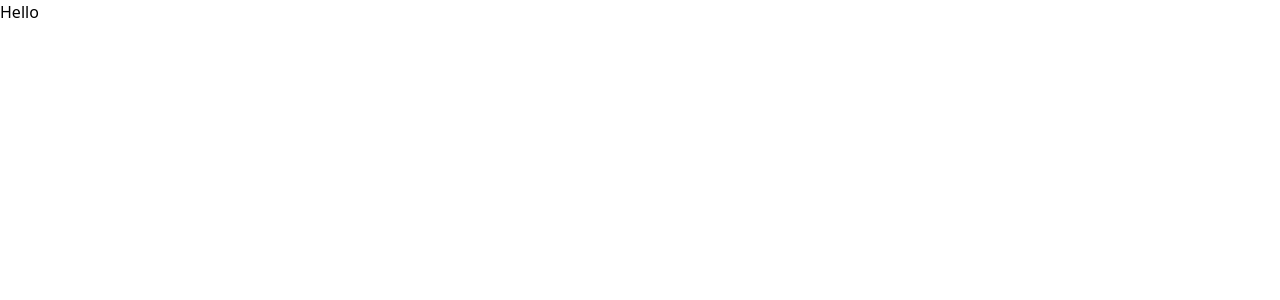
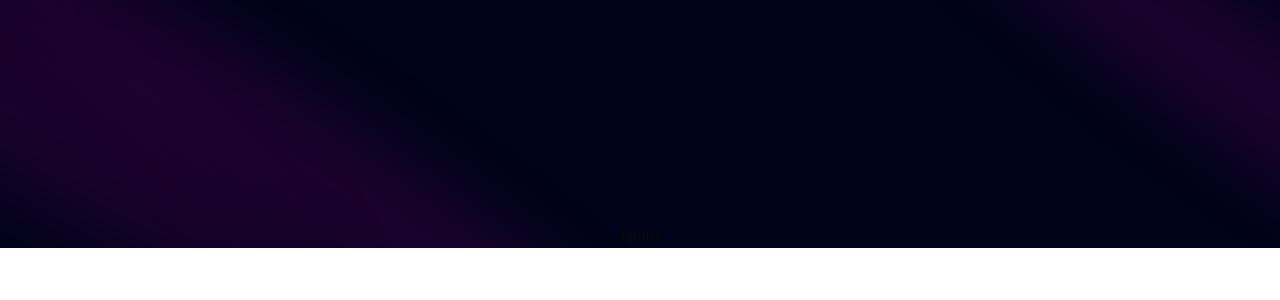
Before and after one commit to cindygnaedinger/cindy-gnaedinger-portfolio-v2, a Next.js app: page / in a window 1280 px wide. Shown: the top 300 px of the page. Built offline with nearby package versions, Linux system fonts and the light colour scheme.

Commit message:
Modifica estilos en global.css y tailwind.config.js

```diff
--- a/app/globals.css
+++ b/app/globals.css
@@ -1,3 +1,85 @@
 @tailwind base;
 @tailwind components;
 @tailwind utilities;
+
+@layer base {
+  :root {
+    --background: 0 0% 100%;
+    --foreground: 240 10% 3.9%;
+
+    --card: 0 0% 100%;
+    --card-foreground: 240 10% 3.9%;
+
+    --popover: 0 0% 100%;
+    --popover-foreground: 240 10% 3.9%;
+
+    --primary: 240 5.9% 10%;
+    --primary-foreground: 0 0% 98%;
+
+    --secondary: 240 4.8% 95.9%;
+    --secondary-foreground: 240 5.9% 10%;
+
+    --muted: 240 4.8% 95.9%;
+    --muted-foreground: 240 3.8% 46.1%;
+
+    --accent: 240 4.8% 95.9%;
+    --accent-foreground: 240 5.9% 10%;
+
+    --destructive: 0 84.2% 60.2%;
+    --destructive-foreground: 0 0% 98%;
+
+    --border: 240 5.9% 90%;
+    --input: 240 5.9% 90%;
+    --ring: 240 10% 3.9%;
+
+    --radius: 0.5rem;
+  }
+
+  .dark {
+    --background: 240 10% 3.9%;
+    --foreground: 0 0% 98%;
+
+    --card: 240 10% 3.9%;
+    --card-foreground: 0 0% 98%;
+
+    --popover: 240 10% 3.9%;
+    --popover-foreground: 0 0% 98%;
+
+    --primary: 0 0% 98%;
+    --primary-foreground: 240 5.9% 10%;
+
+    --secondary: 240 3.7% 15.9%;
+    --secondary-foreground: 0 0% 98%;
+
+    --muted: 240 3.7% 15.9%;
+    --muted-foreground: 240 5% 64.9%;
+
+    --accent: 240 3.7% 15.9%;
+    --accent-foreground: 0 0% 98%;
+
+    --destructive: 0 62.8% 30.6%;
+    --destructive-foreground: 0 0% 98%;
+
+    --border: 240 3.7% 15.9%;
+    --input: 240 3.7% 15.9%;
+    --ring: 240 4.9% 83.9%;
+  }
+}
+
+@layer base {
+  * {
+    @apply border-border !scroll-smooth;
+  }
+  body {
+    @apply bg-background text-foreground;
+  }
+  button {
+    @apply active:outline-none;
+  }
+}
+
+@layer utilities {
+  .heading {
+    @apply font-bold text-4xl md:text-5xl text-center;
+  }
+}
--- a/app/page.tsx
+++ b/app/page.tsx
@@ -1,9 +1,11 @@
+import Hero from "@/components/Hero";
 import Image from "next/image";
 
 export default function Home() {
   return (
-    <main className="relative">
-      <div>
+    <main className="relative bg-black-100 flex justify-center items-center flex-col overflow-hidden mx-auto sm:px-10 px-5">
+      <div className="">
+        <Hero />
         <h1>Hello</h1>
       </div>
     </main>
--- /dev/null
+++ b/components/ui/Spotlight.tsx
@@ -0,0 +1,56 @@
+import React from "react";
+import { cn } from "@/utils/cn";
+
+type SpotlightProps = {
+  className?: string;
+  fill?: string;
+};
+
+export const Spotlight = ({ className, fill }: SpotlightProps) => {
+  return (
+    <svg
+      className={cn(
+        "animate-spotlight pointer-events-none absolute z-[1]  h-[169%] w-[138%] lg:w-[84%] opacity-0",
+        className
+      )}
+      xmlns="http://www.w3.org/2000/svg"
+      viewBox="0 0 3787 2842"
+      fill="none"
+    >
+      <g filter="url(#filter)">
+        <ellipse
+          cx="1924.71"
+          cy="273.501"
+          rx="1924.71"
+          ry="273.501"
+          transform="matrix(-0.822377 -0.568943 -0.568943 0.822377 3631.88 2291.09)"
+          fill={fill || "white"}
+          fillOpacity="0.21"
+        ></ellipse>
+      </g>
+      <defs>
+        <filter
+          id="filter"
+          x="0.860352"
+          y="0.838989"
+          width="3785.16"
+          height="2840.26"
+          filterUnits="userSpaceOnUse"
+          colorInterpolationFilters="sRGB"
+        >
+          <feFlood floodOpacity="0" result="BackgroundImageFix"></feFlood>
+          <feBlend
+            mode="normal"
+            in="SourceGraphic"
+            in2="BackgroundImageFix"
+            result="shape"
+          ></feBlend>
+          <feGaussianBlur
+            stdDeviation="151"
+            result="effect1_foregroundBlur_1065_8"
+          ></feGaussianBlur>
+        </filter>
+      </defs>
+    </svg>
+  );
+};
--- a/tailwind.config.ts
+++ b/tailwind.config.ts
@@ -1,18 +1,204 @@
 import type { Config } from "tailwindcss";
 
-export default {
+const svgToDataUri = require("mini-svg-data-uri");
+
+const colors = require("tailwindcss/colors");
+const {
+  default: flattenColorPalette,
+} = require("tailwindcss/lib/util/flattenColorPalette");
+
+const config = {
+  darkMode: ["class"],
   content: [
-    "./pages/**/*.{js,ts,jsx,tsx,mdx}",
-    "./components/**/*.{js,ts,jsx,tsx,mdx}",
-    "./app/**/*.{js,ts,jsx,tsx,mdx}",
+    "./pages/**/*.{ts,tsx}",
+    "./components/**/*.{ts,tsx}",
+    "./app/**/*.{ts,tsx}",
+    "./src/**/*.{ts,tsx}",
+    "./data/**/*.{ts,tsx}",
   ],
+  prefix: "",
   theme: {
+    container: {
+      center: true,
+      padding: "2rem",
+      screens: {
+        "2xl": "1400px",
+      },
+    },
     extend: {
       colors: {
-        background: "var(--background)",
-        foreground: "var(--foreground)",
+        black: {
+          DEFAULT: "#000",
+          100: "#000319",
+          200: "rgba(17, 25, 40, 0.75)",
+          300: "rgba(255, 255, 255, 0.125)",
+        },
+        white: {
+          DEFAULT: "#FFF",
+          100: "#BEC1DD",
+          200: "#C1C2D3",
+        },
+        blue: {
+          "100": "#E4ECFF",
+        },
+        purple: "#CBACF9",
+        border: "hsl(var(--border))",
+        input: "hsl(var(--input))",
+        ring: "hsl(var(--ring))",
+        background: "hsl(var(--background))",
+        foreground: "hsl(var(--foreground))",
+        primary: {
+          DEFAULT: "hsl(var(--primary))",
+          foreground: "hsl(var(--primary-foreground))",
+        },
+        secondary: {
+          DEFAULT: "hsl(var(--secondary))",
+          foreground: "hsl(var(--secondary-foreground))",
+        },
+        destructive: {
+          DEFAULT: "hsl(var(--destructive))",
+          foreground: "hsl(var(--destructive-foreground))",
+        },
+        muted: {
+          DEFAULT: "hsl(var(--muted))",
+          foreground: "hsl(var(--muted-foreground))",
+        },
+        accent: {
+          DEFAULT: "hsl(var(--accent))",
+          foreground: "hsl(var(--accent-foreground))",
+        },
+        popover: {
+          DEFAULT: "hsl(var(--popover))",
+          foreground: "hsl(var(--popover-foreground))",
+        },
+        card: {
+          DEFAULT: "hsl(var(--card))",
+          foreground: "hsl(var(--card-foreground))",
+        },
+      },
+      borderRadius: {
+        lg: "var(--radius)",
+        md: "calc(var(--radius) - 2px)",
+        sm: "calc(var(--radius) - 4px)",
+      },
+      keyframes: {
+        "accordion-down": {
+          from: { height: "0" },
+          to: { height: "var(--radix-accordion-content-height)" },
+        },
+        "accordion-up": {
+          from: { height: "var(--radix-accordion-content-height)" },
+          to: { height: "0" },
+        },
+        spotlight: {
+          "0%": {
+            opacity: "0",
+            transform: "translate(-72%, -62%) scale(0.5)",
+          },
+          "100%": {
+            opacity: "1",
+            transform: "translate(-50%,-40%) scale(1)",
+          },
+        },
+        shimmer: {
+          from: {
+            backgroundPosition: "0 0",
+          },
+          to: {
+            backgroundPosition: "-200% 0",
+          },
+        },
+        moveHorizontal: {
+          "0%": {
+            transform: "translateX(-50%) translateY(-10%)",
+          },
+          "50%": {
+            transform: "translateX(50%) translateY(10%)",
+          },
+          "100%": {
+            transform: "translateX(-50%) translateY(-10%)",
+          },
+        },
+        moveInCircle: {
+          "0%": {
+            transform: "rotate(0deg)",
+          },
+          "50%": {
+            transform: "rotate(180deg)",
+          },
+          "100%": {
+            transform: "rotate(360deg)",
+          },
+        },
+        moveVertical: {
+          "0%": {
+            transform: "translateY(-50%)",
+          },
+          "50%": {
+            transform: "translateY(50%)",
+          },
+          "100%": {
+            transform: "translateY(-50%)",
+          },
+        },
+        scroll: {
+          to: {
+            transform: "translate(calc(-50% - 0.5rem))",
+          },
+        },
+      },
+      animation: {
+        "accordion-down": "accordion-down 0.2s ease-out",
+        "accordion-up": "accordion-up 0.2s ease-out",
+        spotlight: "spotlight 2s ease .75s 1 forwards",
+        shimmer: "shimmer 2s linear infinite",
+        first: "moveVertical 30s ease infinite",
+        second: "moveInCircle 20s reverse infinite",
+        third: "moveInCircle 40s linear infinite",
+        fourth: "moveHorizontal 40s ease infinite",
+        fifth: "moveInCircle 20s ease infinite",
+        scroll:
+          "scroll var(--animation-duration, 40s) var(--animation-direction, forwards) linear infinite",
       },
     },
   },
-  plugins: [],
+  plugins: [
+    require("tailwindcss-animate"),
+    addVariablesForColors,
+    function ({ matchUtilities, theme }: any) {
+      matchUtilities(
+        {
+          "bg-grid": (value: any) => ({
+            backgroundImage: `url("${svgToDataUri(
+              `<svg xmlns="http://www.w3.org/2000/svg" viewBox="0 0 32 32" width="100" height="100" fill="none" stroke="${value}"><path d="M0 .5H31.5V32"/></svg>`
+            )}")`,
+          }),
+          "bg-grid-small": (value: any) => ({
+            backgroundImage: `url("${svgToDataUri(
+              `<svg xmlns="http://www.w3.org/2000/svg" viewBox="0 0 32 32" width="8" height="8" fill="none" stroke="${value}"><path d="M0 .5H31.5V32"/></svg>`
+            )}")`,
+          }),
+          "bg-dot": (value: any) => ({
+            backgroundImage: `url("${svgToDataUri(
+              `<svg xmlns="http://www.w3.org/2000/svg" viewBox="0 0 32 32" width="16" height="16" fill="none"><circle fill="${value}" id="pattern-circle" cx="10" cy="10" r="1.6257413380501518"></circle></svg>`
+            )}")`,
+          }),
+        },
+        { values: flattenColorPalette(theme("backgroundColor")), type: "color" }
+      );
+    },
+  ],
 } satisfies Config;
+
+function addVariablesForColors({ addBase, theme }: any) {
+  let allColors = flattenColorPalette(theme("colors"));
+  let newVars = Object.fromEntries(
+    Object.entries(allColors).map(([key, val]) => [`--${key}`, val])
+  );
+
+  addBase({
+    ":root": newVars,
+  });
+}
+
+export default config;
```
Also changed, not shown: package.json (+11 -5 lines), 1 other file (tests, documents, lock files or other folders).
